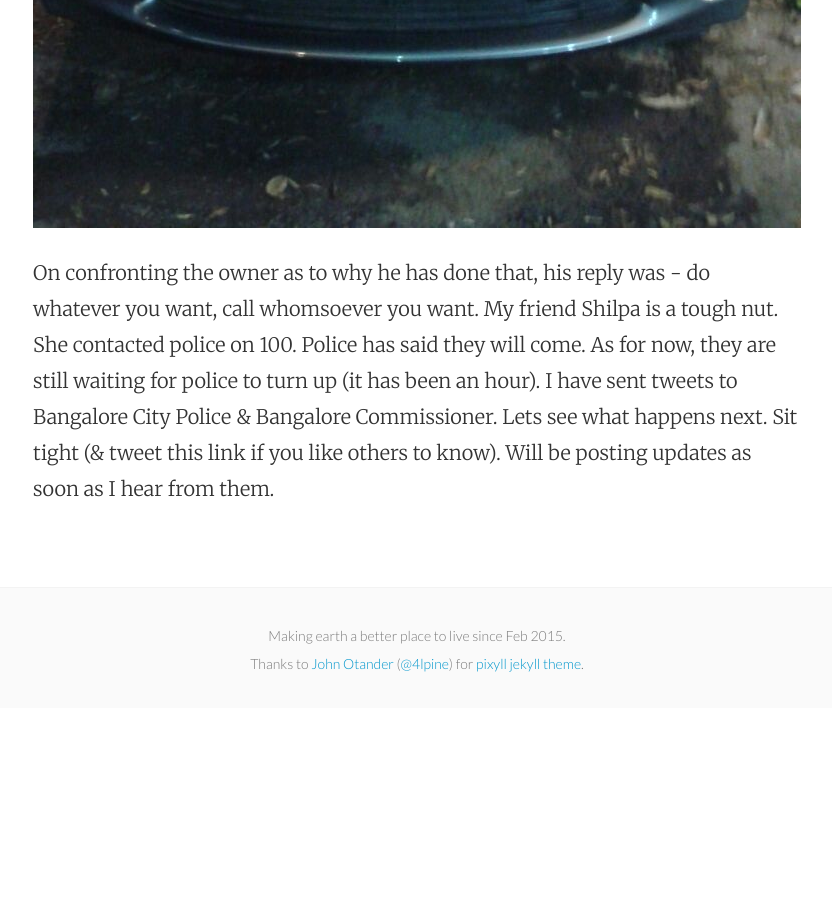
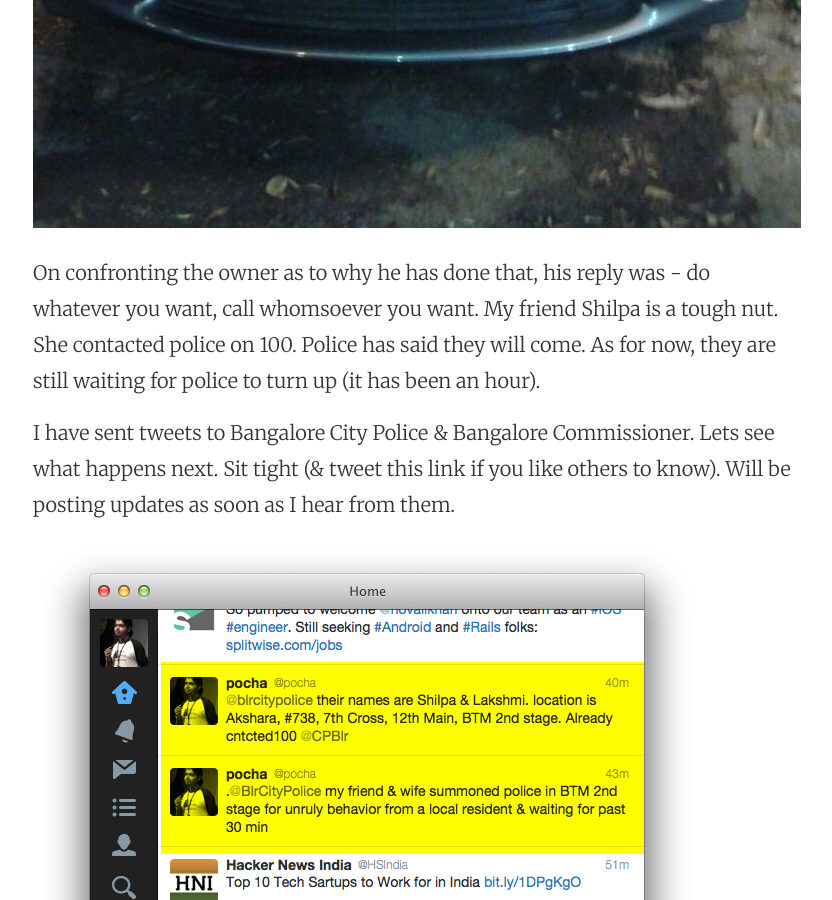
Before and after one commit to shaming-them/shaming-them.github.io, a Jekyll site: the page built from _posts/2015-03-03-no-parking-for-outsider.md, in a window 1280 px wide and 900 px high, scrolled down 4034 px. Shown: the whole window, without its empty margins (223-1055 px from the left). Built offline with Jekyll 4.4.1, drawn with Linux system fonts in a browser that asks for light colours; nearby versions of some CDN libraries; Markdown is read by kramdown in place of the engine named in the settings; comment, search, counter and statistics services are not loaded; before the commit the page ends 4742 px from its top, so only the background shows below that; some of the changed text lies outside the part shown.

Commit message:
updated parking post

```diff
--- a/_posts/2015-03-03-no-parking-for-outsider.md
+++ b/_posts/2015-03-03-no-parking-for-outsider.md
@@ -16,4 +16,8 @@ When they came out of the class at around 8 PM, they found their vehicle has bee
 
 ![Vehicle displaced by the car](/images/car-standing-next-to-weego.jpg)
 
-On confronting the owner as to why he has done that, his reply was - do whatever you want, call whomsoever you want. My friend Shilpa is a tough nut. She contacted police on 100. Police has said they will come. As for now, they are still waiting for police to turn up (it has been an hour). I have sent tweets to Bangalore City Police & Bangalore Commissioner. Lets see what happens next. Sit tight (& tweet this link if you like others to know). Will be posting updates as soon as I hear from them.
+On confronting the owner as to why he has done that, his reply was - do whatever you want, call whomsoever you want. My friend Shilpa is a tough nut. She contacted police on 100. Police has said they will come. As for now, they are still waiting for police to turn up (it has been an hour).
+
+I have sent tweets to Bangalore City Police & Bangalore Commissioner. Lets see what happens next. Sit tight (& tweet this link if you like others to know). Will be posting updates as soon as I hear from them.
+
+![Tweets sent to the police](/images/tweets-sent-to-police-no-parking.png)
```
Also changed, not shown: other parts of _posts/2015-03-03-no-parking-for-outsider.md (+2 -2 lines), images/tweets-sent-to-police-no-parking.png (added).
